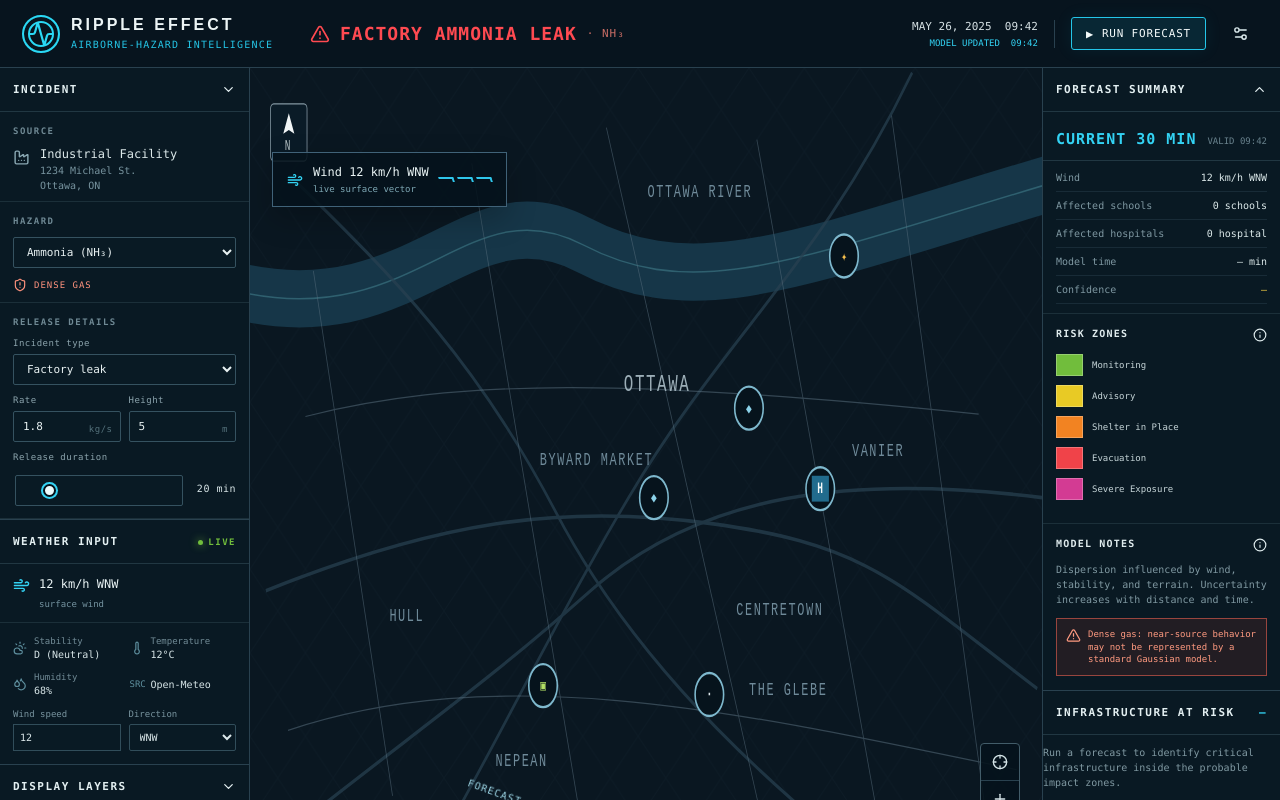
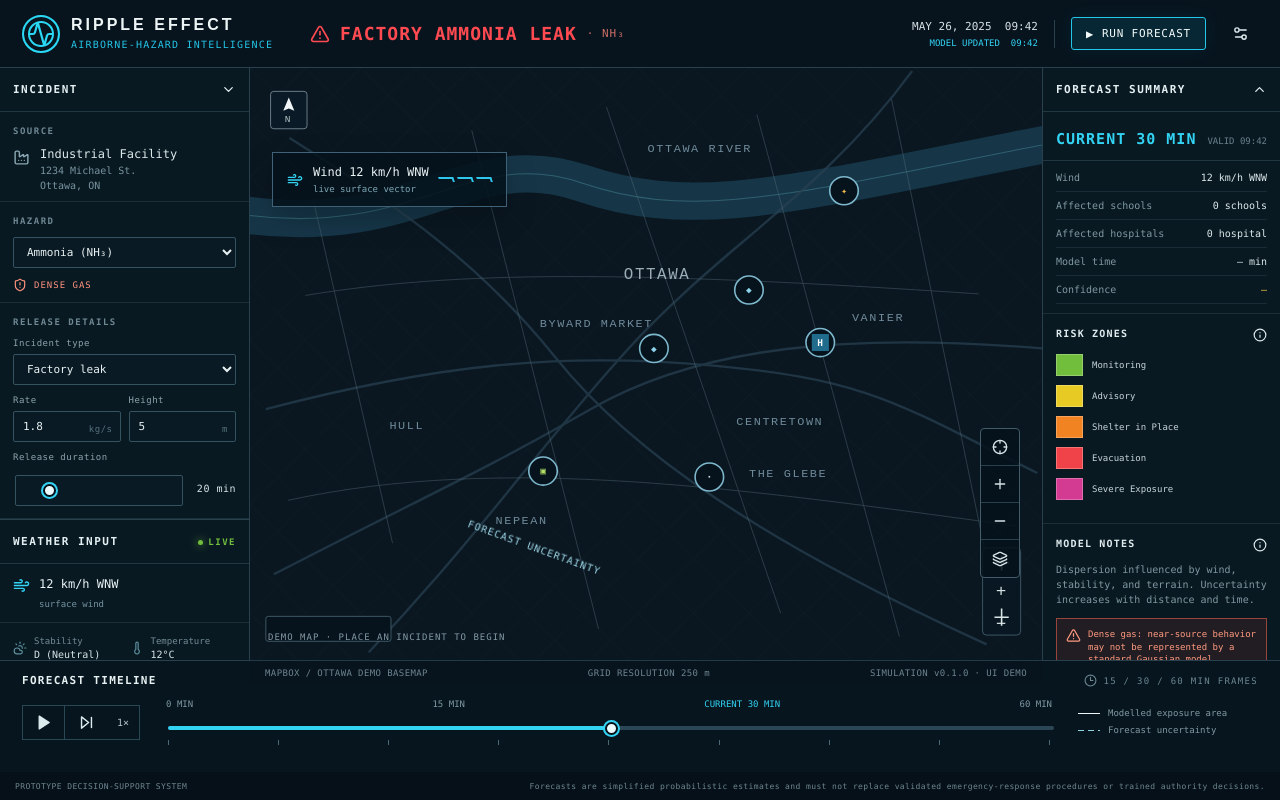
Before and after one commit to ranihassan00/RippleEffect, a Next.js app: page / in a window 1280 px wide. Shown: the top 800 px of the page. Built offline with nearby package versions, Linux system fonts and the light colour scheme.

Commit message:
Fit dashboard to viewport and stabilize plume rendering

```diff
--- a/src/app/globals.overrides.css
+++ b/src/app/globals.overrides.css
@@ -13,3 +13,39 @@
   .workspace-grid { width: 100%; min-width: 0; }
   .map-column, .map-stage, .map-svg { width: 100%; min-width: 0; }
 }
+
+html,
+body {
+  width: 100%;
+  height: 100%;
+  margin: 0;
+  overflow: hidden;
+}
+
+body {
+  min-height: 100dvh;
+}
+
+#__next,
+[data-nextjs-scroll-focus-boundary] {
+  height: 100%;
+}
+
+.app-shell {
+  width: 100%;
+  height: 100dvh;
+  min-height: 100dvh;
+  max-height: 100dvh;
+  overflow: hidden;
+}
+
+@media (max-width: 760px) {
+  .app-shell {
+    overflow: hidden;
+  }
+
+  .map-stage {
+    min-height: calc(100dvh - 338px);
+    height: calc(100dvh - 338px);
+  }
+}
--- a/src/app/layout.tsx
+++ b/src/app/layout.tsx
@@ -4,5 +4,5 @@ import "./globals.css";
 export const metadata: Metadata = { title: "Ripple Effect · Airborne-Hazard Intelligence", description: "Predictive airborne-hazard intelligence for emergency response." };
 
 export default function RootLayout({ children }: Readonly<{ children: React.ReactNode }>) {
-  return <html lang="en"><body>{children}</body></html>;
+  return <html lang="en"><body suppressHydrationWarning>{children}</body></html>;
 }
--- a/src/components/map/PlumeLayer.tsx
+++ b/src/components/map/PlumeLayer.tsx
@@ -25,11 +25,11 @@ function plumePath(minutes: number, inset: number) {
 export function PlumeLayer({ minutes, visible, uncertaintyVisible }: PlumeLayerProps) {
   return (
     <g aria-label="Predicted concentration contours" opacity={visible ? 1 : 0}>
-      {uncertaintyVisible && <motion.path d={plumePath(minutes, -24)} fill="none" stroke="#79d7ff" strokeDasharray="10 8" strokeWidth="3" opacity="0.72" animate={{ d: plumePath(minutes, -24) }} transition={{ duration: 0.6 }} />}
+      {uncertaintyVisible && <path d={plumePath(minutes, -24)} fill="none" stroke="#79d7ff" strokeDasharray="10 8" strokeWidth="3" opacity="0.72" />}
       {layers.map((layer) => (
-        <motion.path key={layer.color} d={plumePath(minutes, layer.inset)} fill={layer.color} fillOpacity={layer.opacity} stroke={layer.color} strokeWidth="2" strokeOpacity="0.9" animate={{ d: plumePath(minutes, layer.inset) }} transition={{ duration: 0.6 }} />
+        <path key={layer.color} d={plumePath(minutes, layer.inset)} fill={layer.color} fillOpacity={layer.opacity} stroke={layer.color} strokeWidth="2" strokeOpacity="0.9" />
       ))}
-      <motion.path d={plumePath(minutes, 78)} fill="none" stroke="#f4f9fb" strokeWidth="1.5" strokeOpacity="0.48" animate={{ d: plumePath(minutes, 78) }} transition={{ duration: 0.6 }} />
+      <path d={plumePath(minutes, 78)} fill="none" stroke="#f4f9fb" strokeWidth="1.5" strokeOpacity="0.48" />
       <motion.g animate={{ x: minutes * 2.5 }} transition={{ duration: 0.65 }}>
         <circle cx="240" cy="382" r="9" fill="#ffd95b" opacity="0.95" />
         <circle cx="320" cy="372" r="5" fill="#ff9262" opacity="0.8" />
```
